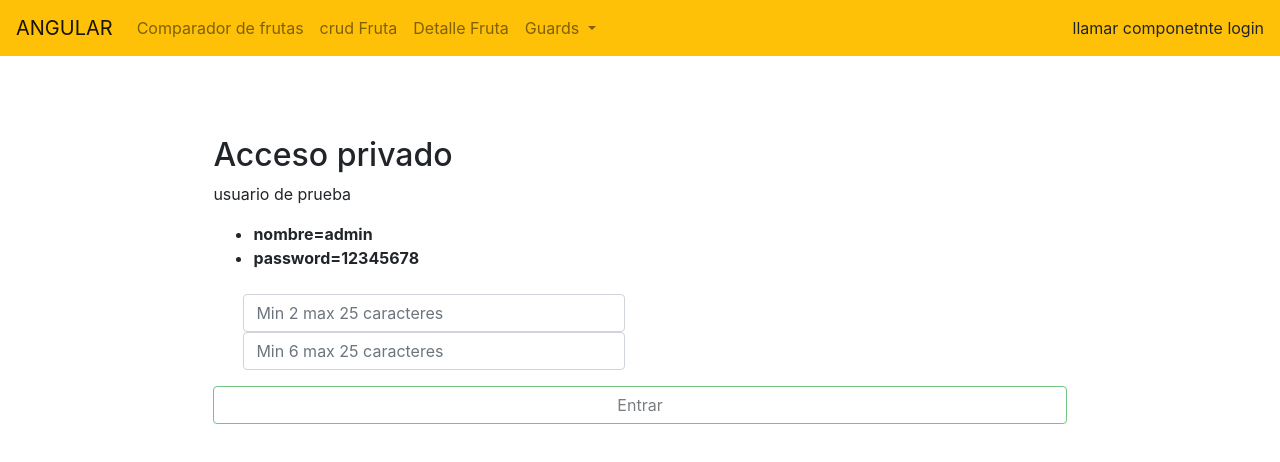
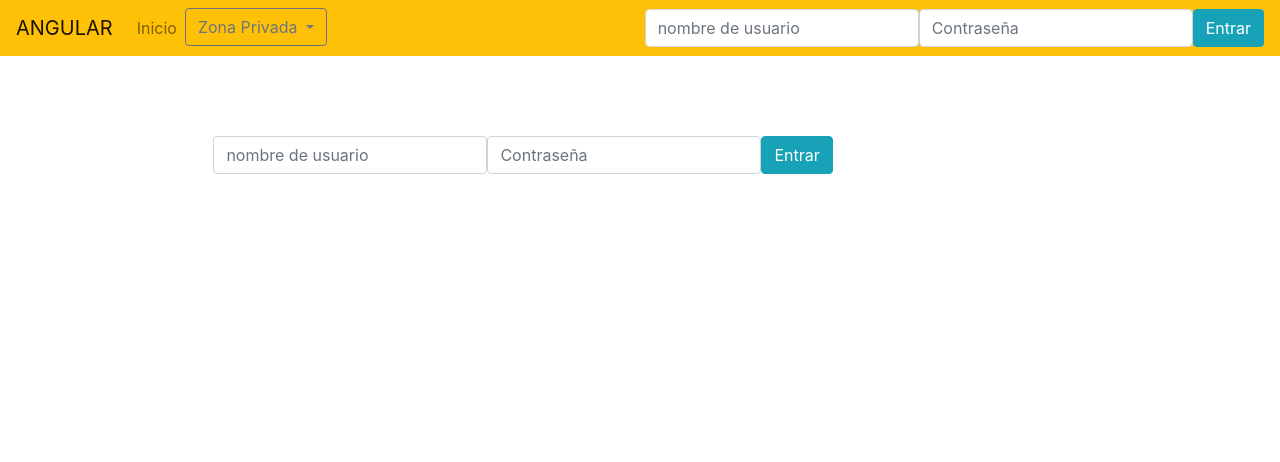
Before and after one commit to andreaPemi/frutas, an Angular app: page /login in a window 1280 px wide. Shown: the top 462 px of the page. Built offline with nearby package versions, Linux system fonts and the light colour scheme.

Commit message:
login y backoffice listo, falta poner disable boton zona privada del navbar

```diff
--- a/db.json
+++ b/db.json
@@ -34,23 +34,9 @@
       ],
       "oferta": true,
       "descuento": 20,
-      "imagen": "https://nutriliving-images.imgix.net/images/2014/335/12907/C07BEDA0-8F79-E411-A121-0287E8A1303A.jpg?ch=DPR&w=488&h=488&auto=compress,format&dpr=1",
+      "imagen": "https://nutriliving-images.imgix.net/images/2014/335/12907/C07BEDA0-8F79-E411-A121-0287E8A1303A.jpg",
       "cantidad": 1,
       "id": 1
-    },
-    {
-      "id": 5,
-      "nombre": "Limon",
-      "precio": 0.8,
-      "calorias": 0.35,
-      "colores": [
-        "amarillo",
-        "verde"
-      ],
-      "oferta": true,
-      "descuento": 10,
-      "imagen": "https://www.hogarmania.com/archivos/201308/limon-xl-668x400x80xX.jpg",
-      "cantidad": 1
     },
     {
       "nombre": "nueva fruta",
@@ -64,6 +50,29 @@
       "imagen": "https://www.catalunyaplants.com/wp-content/uploads/2013/08/alcaparras-detalle.jpg",
       "cantidad": 3,
       "id": 6
+    },
+    {
+      "nombre": "fresa",
+      "precio": 3.15,
+      "calorias": 500,
+      "colores": [
+        [
+          {
+            "color": "rojo"
+          },
+          {
+            "color": "rosa"
+          },
+          {
+            "color": "verde"
+          }
+        ]
+      ],
+      "oferta": false,
+      "descuento": 0,
+      "imagen": "https://libbys.es/wordpress/wp-content/uploads/2018/05/fresas.jpg",
+      "cantidad": 1,
+      "id": 7
     }
   ]
 }
--- a/src/app/app.component.html
+++ b/src/app/app.component.html
@@ -1,43 +1,33 @@
 <nav class="navbar navbar-expand-lg navbar-light bg-warning">
   <a class="navbar-brand" href="#">ANGULAR</a>
-    <button class="navbar-toggler" type="button" data-toggle="collapse" data-target="#navbarSupportedContent" aria-controls="navbarSupportedContent" aria-expanded="false" aria-label="Toggle navigation">
+  <button class="navbar-toggler" type="button" data-toggle="collapse" data-target="#navbarSupportedContent" aria-controls="navbarSupportedContent"
+    aria-expanded="false" aria-label="Toggle navigation">
     <span class="navbar-toggler-icon"></span>
   </button>
 
   <div class="collapse navbar-collapse" id="navbarSupportedContent">
     <ul class="navbar-nav mr-auto">
-        <li><a class="nav-link" routerLink="comparador" >Comparador de frutas</a></li>
-        <li><a class="nav-link" routerLink="fruta-crud">crud Fruta </a></li>
-        <li><a class="nav-link" [routerLink]="['../detalle', -1]">Detalle Fruta</a></li>
+      <li>
+        <a class="nav-link" routerLink="comparador">Inicio</a>
+      </li>
 
-      <li class="nav-item dropdown">
-        <a class="nav-link dropdown-toggle" href="#" id="navbarDropdown" role="button" data-toggle="dropdown" aria-haspopup="true" aria-expanded="false">
-          Guards
-        </a>
-        <div class="dropdown-menu" aria-labelledby="navbarDropdown">
-            <a class="nav-link text-danger" routerLink="privado" >Zona privada</a>
-            <a class="nav-link text-danger" routerLink="login" >login</a>
+      <!--Mostrar zonas privada si esta logueado-->
+      <div class="dropdown">
+        <button class="btn btn-outline-secondary dropdown-toggle" type="button" id="dropdownMenuButton" data-toggle="dropdown" aria-haspopup="true"
+          aria-expanded="false">
+          Zona Privada
+        </button>
+        <div class="dropdown-menu" aria-labelledby="dropdownMenuButton">
+          <a class="dropdown-item" routerLink="fruta-crud">Listar fruta</a>
+          <a class="dropdown-item" [routerLink]="['../detalle', -1]">Detalle fruta</a>
         </div>
-      </li>
+      </div>
+      <!-- end privado-->
     </ul>
   </div>
+
   <!-- Login Usuario-->
-
-
-llamar componetnte login
-<!--
-       <form class="form-inline" [formGroup]="formulario"novalidate (ngSubmit)="sumitar()">
-       <div class="form-group">
-           <label class="sr-only">Nombre</label>
-           <input type="text" formControlName="nombre" class="form-control input-sm" placeholder="nombre de usuario">
-       </div>
-        <div class="form-group">
-         <label class="sr-only" for="password">Contraseña</label>
-         <input type="password" formControlName="password" class="form-control input-sm" placeholder="Contraseña "></div>
-         <button type="submit" class="btn btn-info btn-xs">Entrar</button>
-        </form>
-
--->
+  <app-login></app-login>
 
 </nav>
 
--- a/src/app/components/backoffice/backoffice.component.html
+++ b/src/app/components/backoffice/backoffice.component.html
@@ -1,4 +1,2 @@
-<h1>BackOffice</h1>
-<p>Solo puede acceder usuarios logueados!!!</p>
-
 <button (click)=cerrar()>Cerrar sesion</button>
+<app-crud-fruta></app-crud-fruta>
--- a/src/app/components/backoffice/backoffice.component.ts
+++ b/src/app/components/backoffice/backoffice.component.ts
@@ -17,6 +17,6 @@ export class BackofficeComponent implements OnInit {
 
   cerrar() {
     this.loginService.logout();
-    this.router.navigate(['login']);
+    this.router.navigate(['comparador']);
   }
 }
--- a/src/app/components/comparador/comparador.component.html
+++ b/src/app/components/comparador/comparador.component.html
@@ -1,17 +1,6 @@
-<div class="container">
-  <!-- {{frutas |json}}} -->
-
-  <div class="row">
-      <div class="col" >
-        <h3>Registrar Eventos @Output</h3>
-        <p>El componente padre puede recibir eventos del componente hijo</p>
-      </div>
-
-  </div>
-
 <div class="row">
 
-      <p class ="text-right">COMPARADOR DE FRUTAS</p>
+  <p class="text-right">COMPARADOR DE FRUTAS</p>
   <div class="card_fruta">
 
     <div class="row">
@@ -19,15 +8,12 @@
         <ul class="list-group">
           <h1 class="text-center">Listado frutas</h1>
           <!--Se selecciona las 2 frutas a comparar-->
-                  <li *ngFor="let f of frutas"
-                       (click)="cargarFruta(f)"
-                       class="list-group-item"
-                       [class.active]="f == f1 || f == f2">{{f.nombre}}</li>
+          <li *ngFor="let f of frutas" (click)="cargarFruta(f)" class="list-group-item" [class.active]="f == f1 || f == f2">{{f.nombre}}</li>
         </ul>
       </div>
 
       <div class="col-3 mr-2">
-            <app-fruta-card [_fruta]="f1" [_fruta2]="f2"(clickCompra)="actualizarCarro($event)"></app-fruta-card>
+        <app-fruta-card [_fruta]="f1" [_fruta2]="f2" (clickCompra)="actualizarCarro($event)"></app-fruta-card>
       </div>
       <div class="col-3">
         <app-fruta-card [_fruta]="f2" [_fruta2]="f1" (clickCompra)="actualizarCarro($event)"></app-fruta-card>
@@ -37,25 +23,35 @@
         <div class="card" style="width: 14rem;">
           <div class="card-header">
             <p class="card-text">
-                      <b> <i class="fas fa-shopping-cart mr-3"></i> TOTAL:  {{totalCompra | number:'1.2-2'}} &euro;</b>
+              <b>
+                <i class="fas fa-shopping-cart mr-3"></i> TOTAL: {{totalCompra | number:'1.2-2'}} &euro;</b>
             </p>
           </div>
           <div class="card-body">
-                    <div class="mt-2"  *ngFor="let p of productos, let i = index">
+            <div class="mt-2" *ngFor="let p of productos, let i = index">
 
-                        <p class="text-center" (click)="eliminarProducto(p,i)" ><i class="far fa-trash-alt text-danger" title="eliminar"></i><b class="ml-2">{{p.nombre}} {{p.precio}}&euro;</b></p>
+              <p class="text-center" (click)="eliminarProducto(p,i)">
+                <i class="far fa-trash-alt text-danger" title="eliminar"></i>
+                <b class="ml-2">{{p.nombre}} {{p.precio}}&euro;</b>
+              </p>
 
-                        <p class="card-text">   <img class="card-img-top" style="width: 71px;" src="{{p.imagen}}" alt="imagen producto"></p>
+              <p class="card-text">
+                <img class="card-img-top" style="width: 71px;" src="{{p.imagen}}" alt="imagen producto">
+              </p>
 
               <div class="row justify-content-center">
                 <div class="col-2">
-                              <button class="btn btn-outline-success" type="button"(click)="cantidadSuma(p,i)" title="Añadir producto al carro"><b>+</b></button>
+                  <button class="btn btn-outline-success" type="button" (click)="cantidadSuma(p,i)" title="Añadir producto al carro">
+                    <b>+</b>
+                  </button>
                 </div>
                 <div class="col-6 ml-2 mr-2">
-                            <input type="number" size="2"  readonly class="form-control text-center" value="{{p.cantidad}}">
+                  <input type="number" size="2" readonly class="form-control text-center" value="{{p.cantidad}}">
                 </div>
                 <div class="col-2">
-                              <button class="btn btn-outline-success" type="button" (click)="cantidadResta(p,i)" title="Quitar producto al carro"><b>-</b></button>
+                  <button class="btn btn-outline-success" type="button" (click)="cantidadResta(p,i)" title="Quitar producto al carro">
+                    <b>-</b>
+                  </button>
                 </div>
               </div>
               <hr>
@@ -63,10 +59,11 @@
           </div>
           <!-- end card-body -->
           <p class="card-text bg-info" *ngIf="totalCompra">
-                    <b> <i class="fas fa-shopping-cart mr-3"></i> TOTAL:  {{totalCompra | number:'1.2-2'}} &euro;</b>
+            <b>
+              <i class="fas fa-shopping-cart mr-3"></i> TOTAL: {{totalCompra | number:'1.2-2'}} &euro;</b>
           </p>
 
-                  <div class="row"  *ngIf="totalCompra">
+          <div class="row" *ngIf="totalCompra">
             <div class="col col-6">
               <button _ngcontent-c2="" class="btn btn-block btn-outline-success">Confirmar </button>
             </div>
@@ -74,20 +71,8 @@
               <button _ngcontent-c2="" class="btn btn-block btn-outline-danger" (click)=cancelarCompra()>Cancelar</button>
             </div>
           </div>
-
-
-
         </div>
-
-
       </div>
-
     </div>
-
-
-
   </div>
-
 </div>
-  <!--/row card-->
-</div>
--- a/src/app/components/login/login.component.html
+++ b/src/app/components/login/login.component.html
@@ -1,27 +1,17 @@
-<h2>Acceso privado</h2>
-<!--<div class="col">
-  <p>Valores: {{formulario.value | json}}</p>
-  <p>Estado:{{formulario.status |json}}</p>
-</div>
-<-->
-<p>usuario de prueba</p>
-<ul>
-  <li><b>nombre=admin</b></li>
-  <li><b>password=12345678</b></li>
-</ul>
-<p>{{mensaje}}</p>
-<form [formGroup]="formulario" novalidate class="mt-4" (ngSubmit)="sumitar()">
-  <div class="col form-group">
-    <div class="col-6">
-      <input type="text" class="form-control" formControlName="nombre" placeholder="Min 2 max 25 caracteres">
-      <small *ngIf="formulario.controls.nombre.invalid && formulario.controls.nombre.touched" class="form-text text-danger">Min 2 max 50 caracteres</small>
-      <small *ngIf="formulario.controls.nombre.valid"class="form-text text-success">Correcto</small>
-    </div>
-    <div class="col-6">
-      <input type="text" class="form-control" formControlName="password" placeholder="Min 6 max 25 caracteres">
-      <small *ngIf="formulario.controls.nombre.invalid && formulario.controls.nombre.touched" class="form-text text-danger">Min 6 max 25 caracteres</small>
-      <small *ngIf="formulario.controls.nombre.valid"class="form-text text-success">Correcto</small>
-    </div>
+<form class="form-inline" [formGroup]="formulario"novalidate (ngSubmit)="sumitar()">
+  <div class="form-group">
+    <label class="sr-only">Nombre</label>
+    <input type="text" formControlName="nombre" class="form-control input-sm" placeholder="nombre de usuario">
   </div>
-<input type="submit" class="btn btn-outline-success btn-block text-dark" [disabled]="formulario.status==='INVALID'" value="Entrar">
+  <div class="form-group">
+    <label class="sr-only" for="password">Contraseña</label>
+    <input type="password" formControlName="password" class="form-control input-sm" placeholder="Contraseña "></div>
+    <button type="submit" class="btn btn-info btn-xs">Entrar</button>
 </form>
+<!--Alert -->
+<div *ngIf="mensaje" class="alert alert-warning alert-dismissible fade show" role="alert">
+  {{mensaje}}
+  <button type="button" class="close" data-dismiss="alert" aria-label="Close">
+    <span aria-hidden="true">&times;</span>
+  </button>
+  </div>
```
Also changed, not shown: src/app/components/home/home.component.html (+1 -1 lines). Lines whose indentation alone changed are shown as unchanged.
